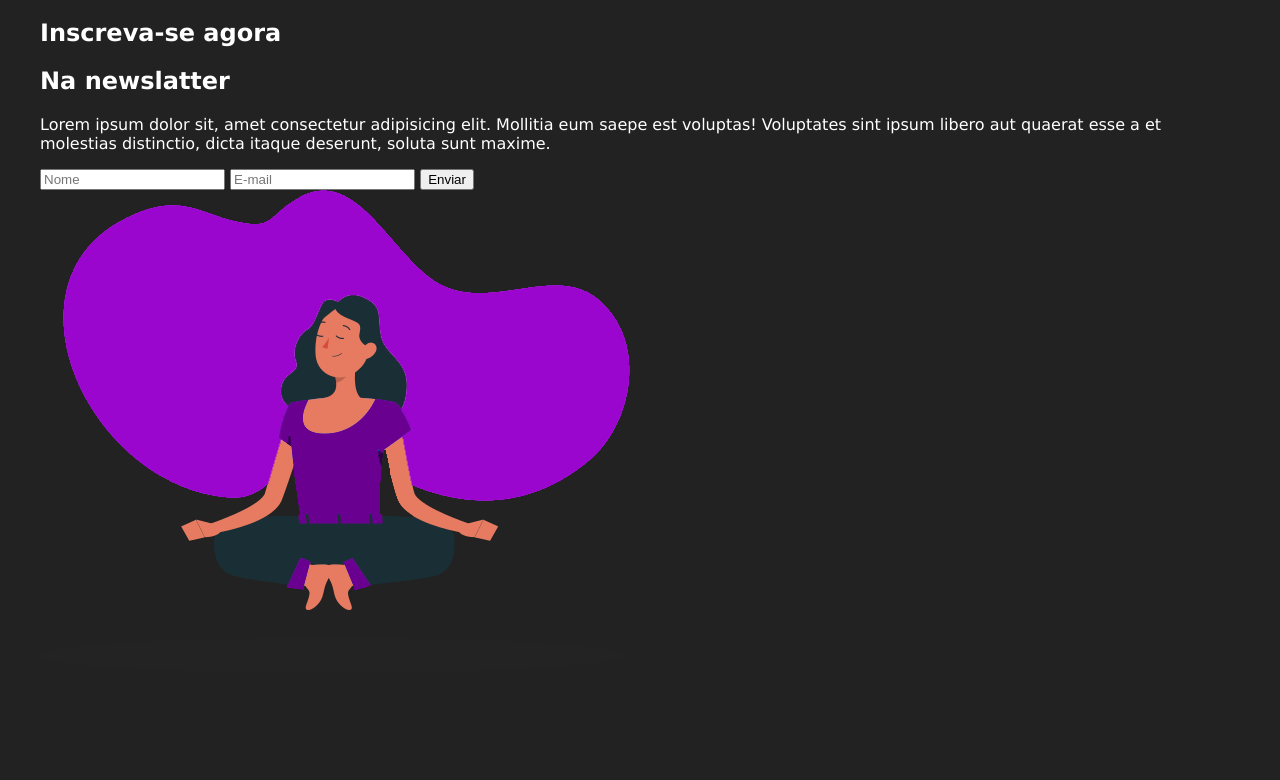
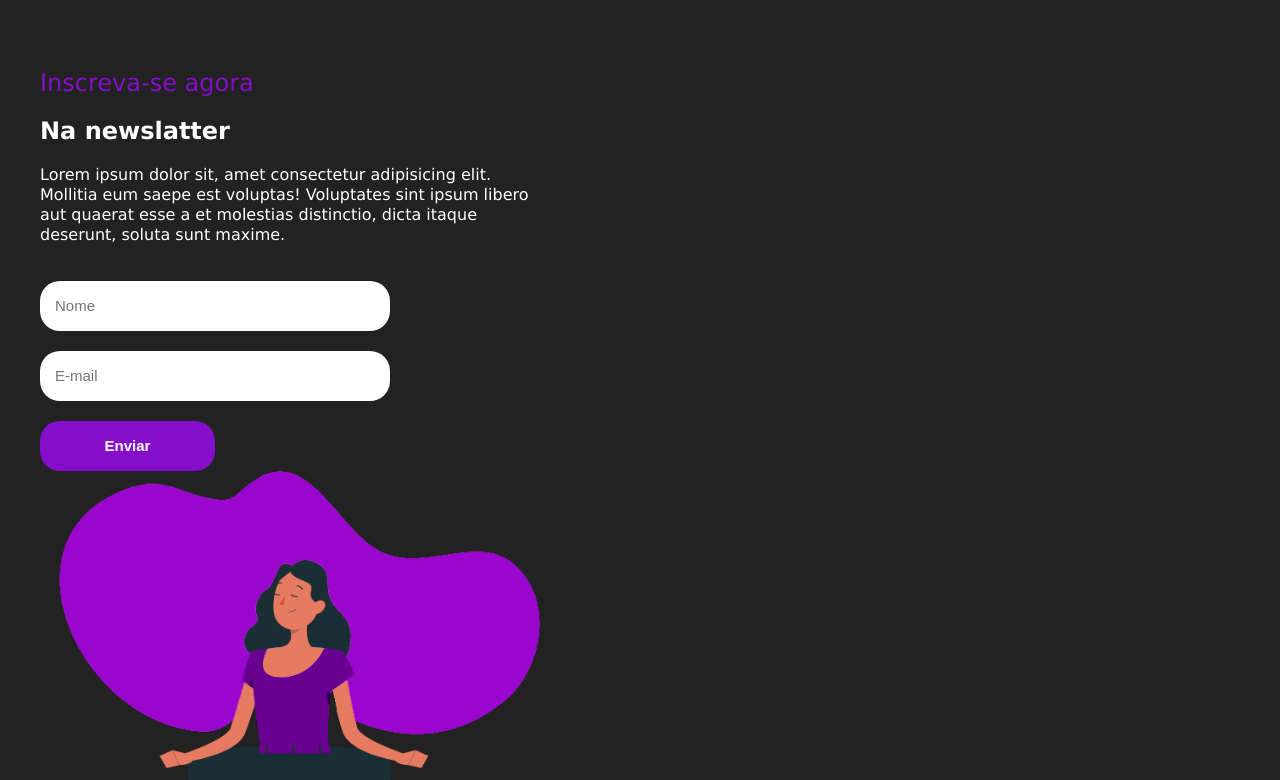
Before and after one commit to maduvy/site_de_alisson, a plain HTML site: page index.html in a window 1280 px wide. Shown: the part 92-872 px from the top of the page. Before the commit the page ends 800 px from the top, so only its background shows below. Drawn offline with Linux system fonts and the light colour scheme.

Commit message:
continua..

```diff
--- a/index.html
+++ b/index.html
@@ -23,7 +23,7 @@
         <main>
 
      <aside>
-             <h2><span>Inscreva-se agora</span></h2>
+             <h1><span>Inscreva-se agora</span></h1>
              <h2><span>Na newslatter</span></h2>
              <p>Lorem ipsum dolor sit, amet consectetur adipisicing elit. Mollitia eum saepe est voluptas! Voluptates sint ipsum libero aut quaerat esse a et molestias distinctio, dicta itaque deserunt, soluta sunt maxime.</p>
 
--- a/style.css
+++ b/style.css
@@ -30,3 +30,71 @@ a:hover{
     color: rgb(132, 14, 201);
     transition: 0,3s all;
 }
+
+#inscreva-se-bnt{
+    border: 2px solid red;
+    padding: 10px;
+    border-radius: 15px;
+}
+
+#inscreva-se-btn:hover{
+    background-color: rgb(132, 14, 201);
+    color: white;
+}
+
+h1{
+    font-weight: 200;
+}
+
+main{
+    display: flex;
+    margin-top: 50px;
+
+}
+
+span{
+    color: rgb(132, 14, 201);
+}
+
+p{
+    line-height: 20px;
+    max-width: 500px;
+    font-family: Verdana, Geneva, Tahoma, sans-serif;
+}
+
+img{
+    width: 500px;
+}
+
+form{
+    width: 70%;
+    flex-direction: column;
+    display: flex;
+}
+
+form [type="submit"]{
+    height: 50px;
+    width: 50%;
+    background-color: rgb(132, 14, 201);
+    color: white;
+    font-weight: bold;
+
+}
+
+form [type="submit"]:hover{
+    cursor: pointer;
+}
+
+input{
+    margin-top: 20px;
+    height: 20px;
+    padding: 15px;
+    border-radius: 20px;
+    border: none;
+    font-size: 15px;
+}
+
+aside h2 span{
+    color: white;
+
+}
```
